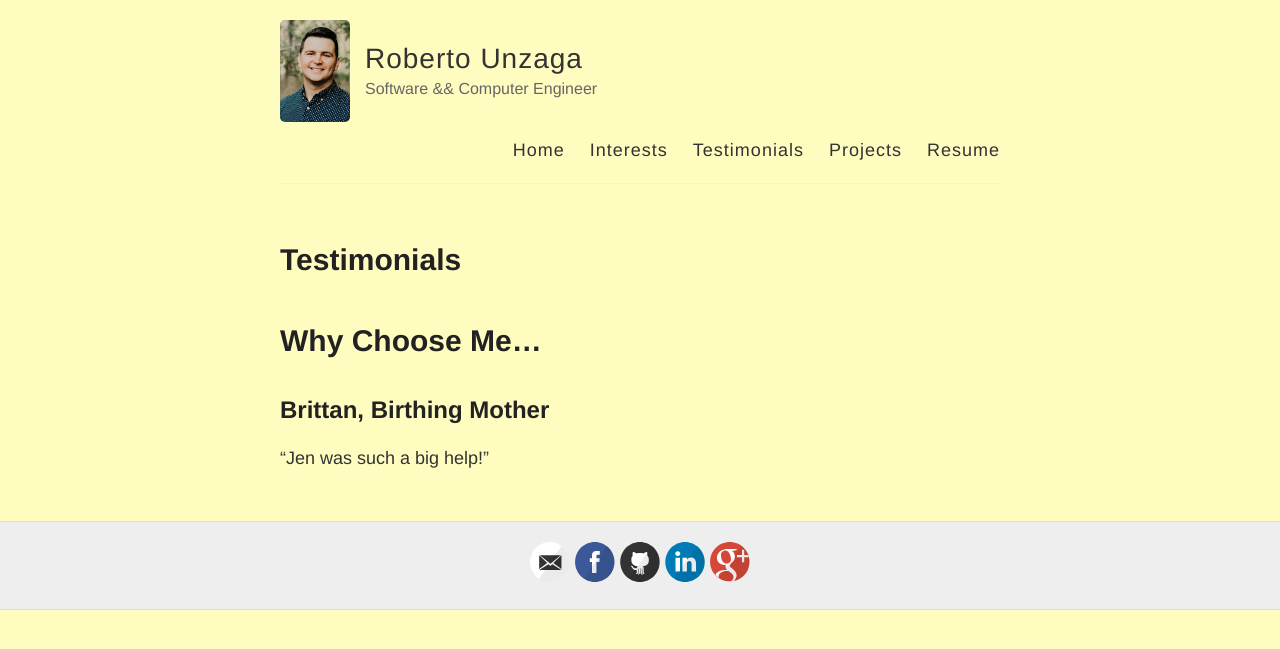
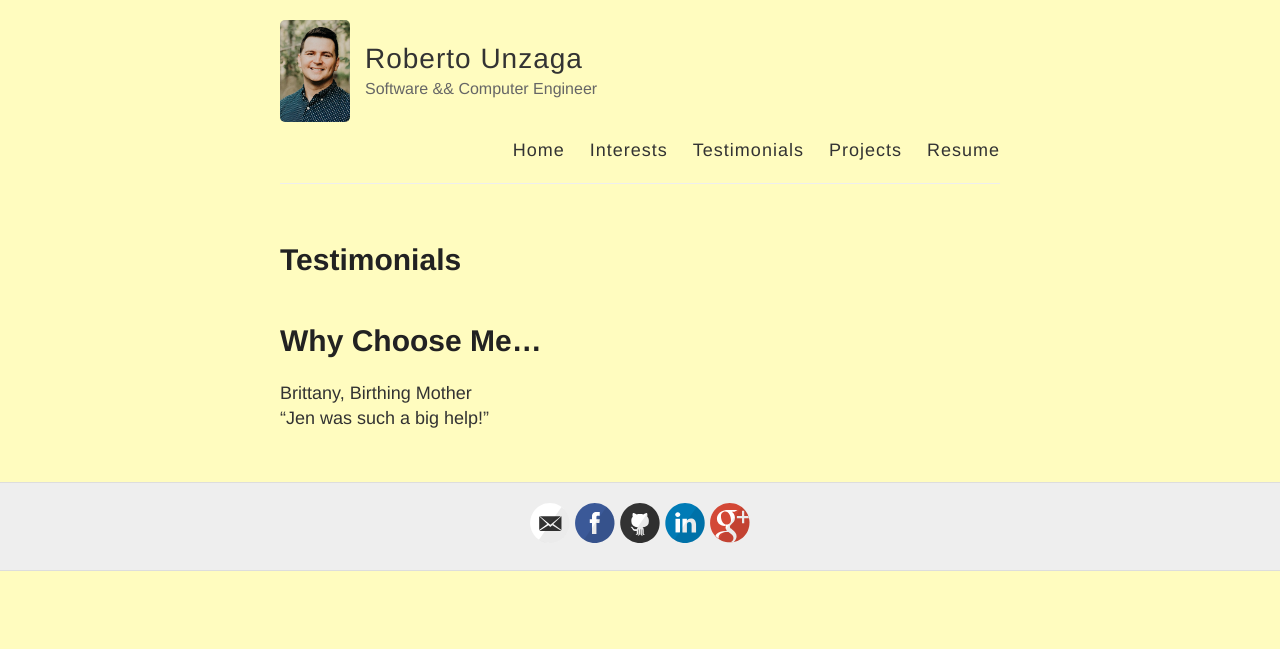
Before and after one commit to runzaga/TravelShacking.github.io, a Jekyll site: the page built from testimonials.md, in a window 1280 px wide. Shown: the top 649 px of the page. Built offline with Jekyll 4.4.1, drawn with Linux system fonts in a browser that asks for light colours.

Commit message:
Update testimonials.md

```diff
--- a/testimonials.md
+++ b/testimonials.md
@@ -6,5 +6,5 @@ permalink: /testimonials/
 
 # Why Choose Me...
 
-## Brittan, Birthing Mother
+Brittany, Birthing Mother
 "Jen was such a big help!"
```
